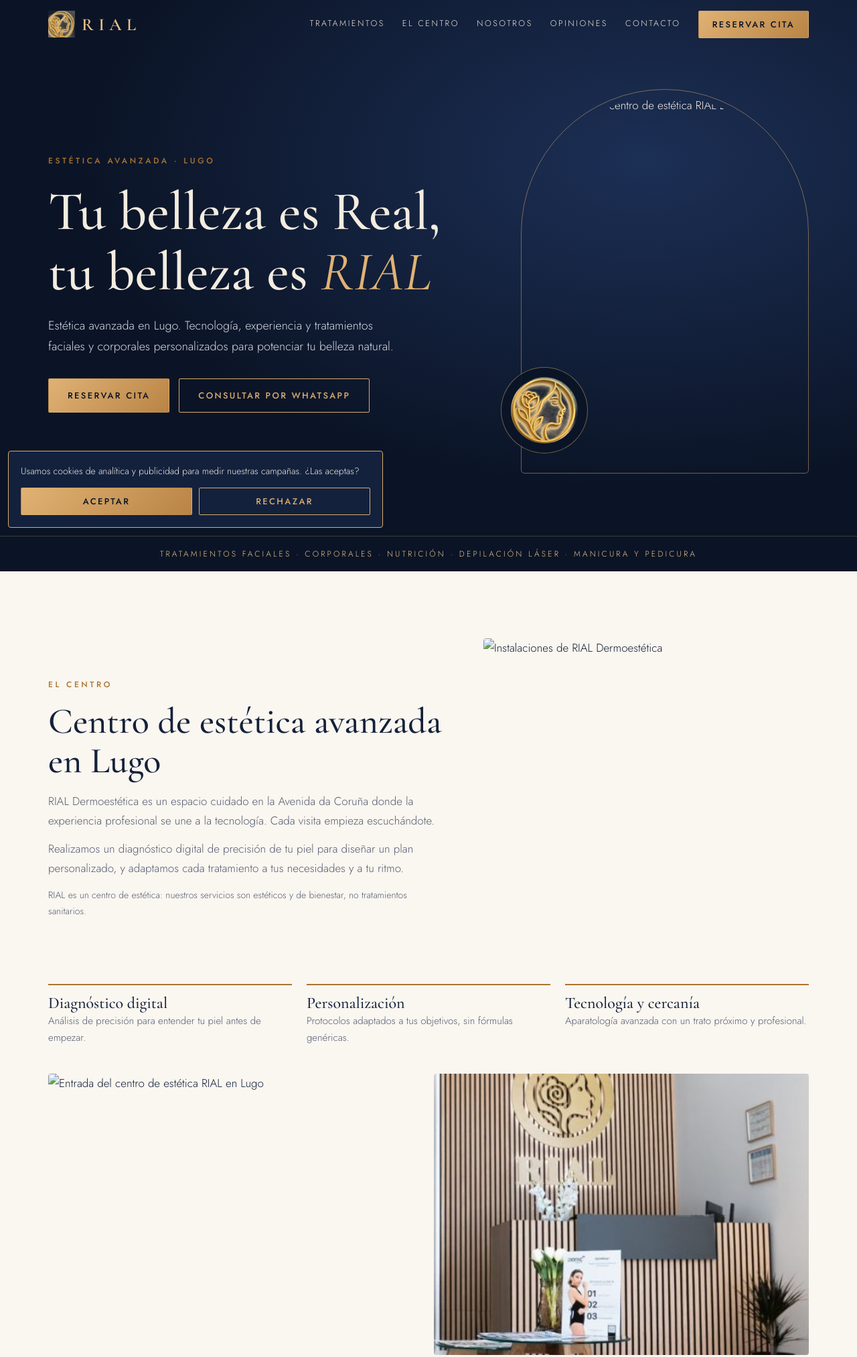
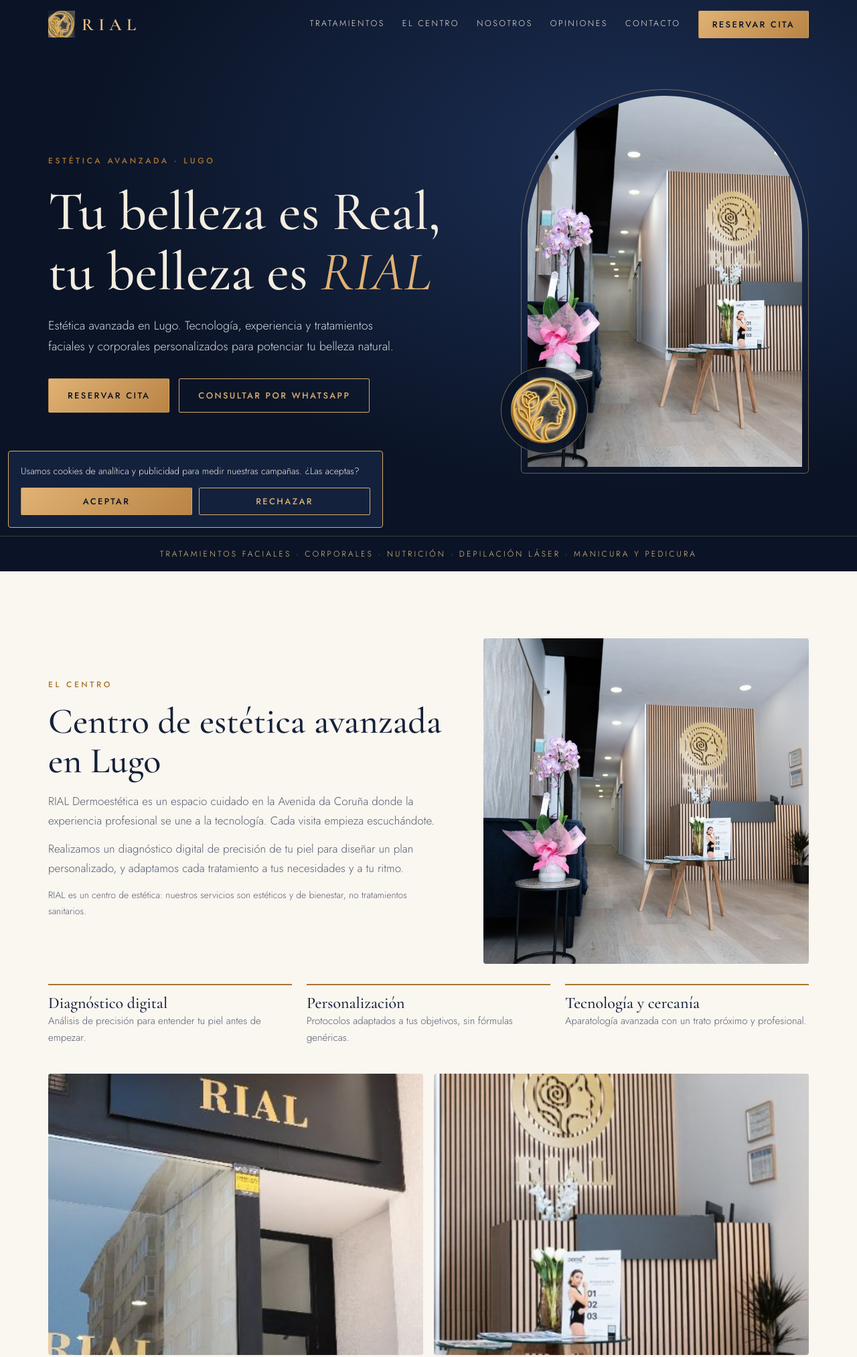
Before and after one commit to webourense/RIAL-Dermoest-tica, a plain HTML site: page index.html in a window 1280 px wide. Shown: the top 2026 px of the page at 67% size. Drawn offline with nearby package versions, Linux system fonts and the light colour scheme.

Commit message:
Update image paths and meta tags in index.html

```diff
--- a/index.html
+++ b/index.html
@@ -3,7 +3,7 @@
 <meta charset="utf-8"><meta name="viewport" content="width=device-width, initial-scale=1, viewport-fit=cover">
 <title>Centro de estética avanzada en Lugo | RIAL Dermoestética</title>
 <meta name="description" content="RIAL Dermoestética, centro de estética avanzada en Lugo: tratamientos faciales, tratamientos corporales, remodelación corporal y diagnóstico facial personalizado. Reserva tu cita.">
-<meta property="og:title" content="RIAL Dermoestética · Centro de estética avanzada en Lugo"><meta property="og:description" content="Tu belleza es Real, tu belleza es RIAL. Tratamientos faciales y corporales personalizados en Lugo."><meta property="og:type" content="website"><meta property="og:image" content="img/centro-recepcion.jpg"><meta name="theme-color" content="#0b1426">
+<meta property="og:title" content="RIAL Dermoestética · Centro de estética avanzada en Lugo"><meta property="og:description" content="Tu belleza es Real, tu belleza es RIAL. Tratamientos faciales y corporales personalizados en Lugo."><meta property="og:type" content="website"><meta property="og:image" content="centro-recepcion.jpg"><meta name="theme-color" content="#0b1426">
 <link rel="preconnect" href="https://fonts.googleapis.com"><link rel="preconnect" href="https://fonts.gstatic.com" crossorigin>
 <link href="https://fonts.googleapis.com/css2?family=Cormorant+Garamond:ital,wght@0,400;0,500;0,600;1,400&family=Jost:wght@300;400;500&display=swap" rel="stylesheet">
 <script type="application/ld+json">{"@context":"https://schema.org","@type":"BeautySalon","name":"RIAL Dermoestética","description":"Centro de estética avanzada en Lugo","telephone":"+34982043787","address":{"@type":"PostalAddress","streetAddress":"Avenida da Coruña 272 bajo","postalCode":"27003","addressLocality":"Lugo","addressCountry":"ES"},"sameAs":["https://www.instagram.com/rial_dermoestetica/"]}</script>
@@ -82,16 +82,16 @@ details{max-width:720px;margin:18px auto 0;text-align:left;font-size:13px}detail
 <h1>Tu belleza es Real, tu belleza es <em>RIAL</em></h1>
 <p>Estética avanzada en Lugo. Tecnología, experiencia y tratamientos faciales y corporales personalizados para potenciar tu belleza natural.</p>
 <div class="cta"><a class="btn f" data-t="reservar_hero" href="https://fwa0.flowww.net/579178" target="_blank" rel="noopener">Reservar cita</a><a class="btn" data-t="whatsapp_hero" href="https://wa.me/34682250130" target="_blank" rel="noopener">Consultar por WhatsApp</a></div></div>
-<div class="arch"><img class="p" src="img/centro-recepcion.jpg" alt="Recepción del centro de estética RIAL Dermoestética en Lugo"><img class="em" src="logo.png" alt="Logotipo RIAL"></div></div></div>
+<div class="arch"><img class="p" src="centro-recepcion.jpg" alt="Recepción del centro de estética RIAL Dermoestética en Lugo"><img class="em" src="logo.png" alt="Logotipo RIAL"></div></div></div>
 <div class="strip">Tratamientos faciales · Corporales · Nutrición · Depilación láser · Manicura y pedicura</div>
 
 <section id="centro"><div class="w"><div class="about"><div class="rv"><span class="ey">El centro</span><h2>Centro de estética avanzada en Lugo</h2>
 <p>RIAL Dermoestética es un espacio cuidado en la Avenida da Coruña donde la experiencia profesional se une a la tecnología. Cada visita empieza escuchándote.</p>
 <p>Realizamos un diagnóstico digital de precisión de tu piel para diseñar un plan personalizado, y adaptamos cada tratamiento a tus necesidades y a tu ritmo.</p>
 <p style="font-size:14px">RIAL es un centro de estética: nuestros servicios son estéticos y de bienestar, no tratamientos sanitarios.</p></div>
-<img class="im rv" src="img/centro-recepcion.jpg" alt="Instalaciones de RIAL Dermoestética" style="object-position:60% 40%"></div>
+<img class="im rv" src="centro-recepcion.jpg" alt="Instalaciones de RIAL Dermoestética" style="object-position:60% 40%"></div>
 <div class="val"><div><h3>Diagnóstico digital</h3><p>Análisis de precisión para entender tu piel antes de empezar.</p></div><div><h3>Personalización</h3><p>Protocolos adaptados a tus objetivos, sin fórmulas genéricas.</p></div><div><h3>Tecnología y cercanía</h3><p>Aparatología avanzada con un trato próximo y profesional.</p></div></div>
-<div class="ph3"><img loading="lazy" src="img/centro-fachada.jpg" alt="Entrada del centro de estética RIAL en Lugo"><img loading="lazy" src="centro-detalle.jpg" alt="Recepción de RIAL Dermoestética con el logotipo en la pared"></div></div></section>
+<div class="ph3"><img loading="lazy" src="centro-fachada.jpg" alt="Entrada del centro de estética RIAL en Lugo"><img loading="lazy" src="centro-detalle.jpg" alt="Recepción de RIAL Dermoestética con el logotipo en la pared"></div></div></section>
 
 <section class="bg2" id="tratamientos"><div class="w"><div class="hd"><span class="ey">Tratamientos en Lugo</span><h2>Experiencias hechas a tu medida</h2><p>Nuestro objetivo es ofrecer soluciones eficaces y personalizadas que ayuden a mejorar la calidad de la piel, potenciar la belleza natural y conseguir resultados visibles y duraderos.</p></div>
 <div class="cols"><div class="col"><h3 class="t">Tratamientos faciales en Lugo</h3><p>Diagnóstico facial en Lugo y cuidado personalizado de tu piel.</p><div id="fa"></div></div><div class="col"><h3 class="t">Tratamientos corporales en Lugo</h3><p>Remodelación corporal en Lugo y cuidado integral de tu cuerpo.</p><div id="co"></div></div></div>
@@ -121,7 +121,7 @@ details{max-width:720px;margin:18px auto 0;text-align:left;font-size:13px}detail
 <form id="f"><h3 style="font-size:30px">Consulta por WhatsApp</h3><label class="sr" for="n" style="position:absolute;left:-9999px">Nombre</label><input id="n" placeholder="Tu nombre" required><label for="t" style="position:absolute;left:-9999px">Interés</label><select id="t"><option>Tratamientos faciales</option><option>Tratamientos corporales</option><option>Depilación láser</option><option>Nutrición</option><option>Manicura y pedicura</option></select><textarea id="m" rows="3" placeholder="Cuéntanos qué te interesa (opcional)"></textarea>
 <label class="ck"><input type="checkbox" required>Acepto que RIAL use estos datos solo para responder a mi consulta (ver política de privacidad).</label><button class="btn f" type="submit" data-t="formulario_whatsapp">Enviar por WhatsApp</button></form></div></section></main>
 
-<footer><div class="w"><div class="fn"><div><div class="lg" style="justify-content:flex-start"><img src="img/logo.png" alt="">RIAL</div><p>Tu belleza es Real, tu belleza es RIAL. Centro de estética avanzada en Lugo.</p><div class="fa"><a href="https://www.instagram.com/rial_dermoestetica/" target="_blank" rel="noopener">Instagram</a><a data-t="whatsapp_footer" href="https://wa.me/34682250130" target="_blank" rel="noopener">WhatsApp</a></div></div>
+<footer><div class="w"><div class="fn"><div><div class="lg" style="justify-content:flex-start"><img src="logo.png" alt="">RIAL</div><p>Tu belleza es Real, tu belleza es RIAL. Centro de estética avanzada en Lugo.</p><div class="fa"><a href="https://www.instagram.com/rial_dermoestetica/" target="_blank" rel="noopener">Instagram</a><a data-t="whatsapp_footer" href="https://wa.me/34682250130" target="_blank" rel="noopener">WhatsApp</a></div></div>
 <div><h4>Explora</h4><a href="#tratamientos">Tratamientos</a><a href="#centro">El centro</a><a href="#nosotros">Sobre nosotros</a><a href="#opiniones">Opiniones</a></div>
 <div><h4>Contacto</h4><a data-t="telefono" href="tel:+34982043787">982 04 37 87</a><a href="https://wa.me/34682250130" target="_blank" rel="noopener">682 25 01 30</a><a href="https://www.google.com/maps/search/?api=1&query=Avenida+da+Coru%C3%B1a+272+Lugo" target="_blank" rel="noopener">Avenida da Coruña 272 bajo<br>27003 Lugo</a></div>
 <div><h4>Reservas</h4><a class="btn f" data-t="reservar_footer" href="https://fwa0.flowww.net/579178" target="_blank" rel="noopener" style="color:#0b1426;margin-bottom:10px">Reservar cita</a><a data-t="reservar_registro" href="https://fwa0.flowww.net/579178/1/register/default" target="_blank" rel="noopener">Crear ficha de clienta</a></div></div>
```
